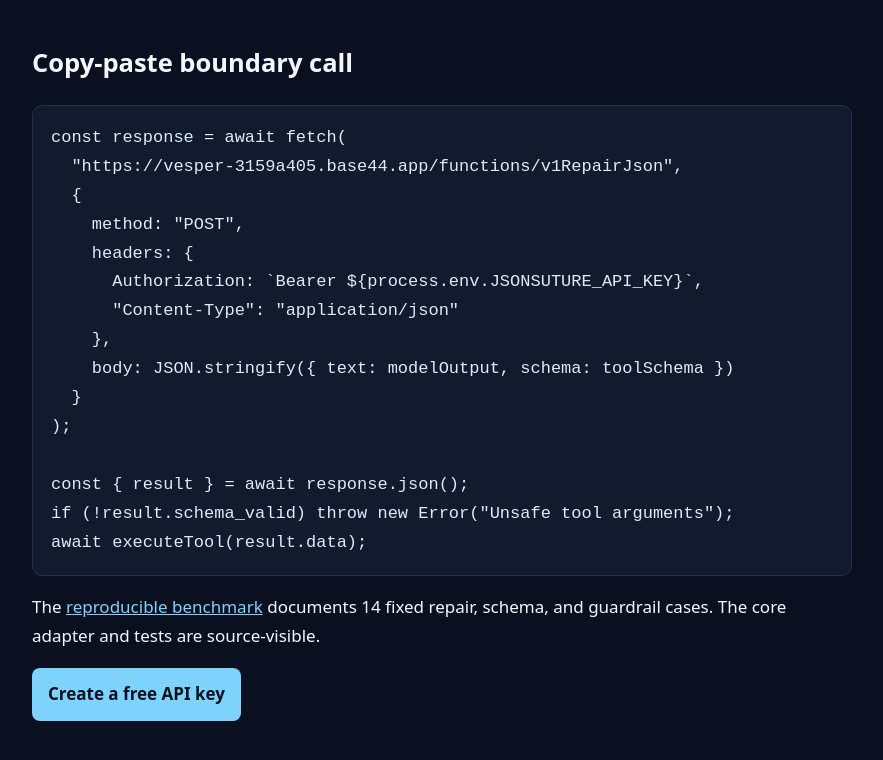
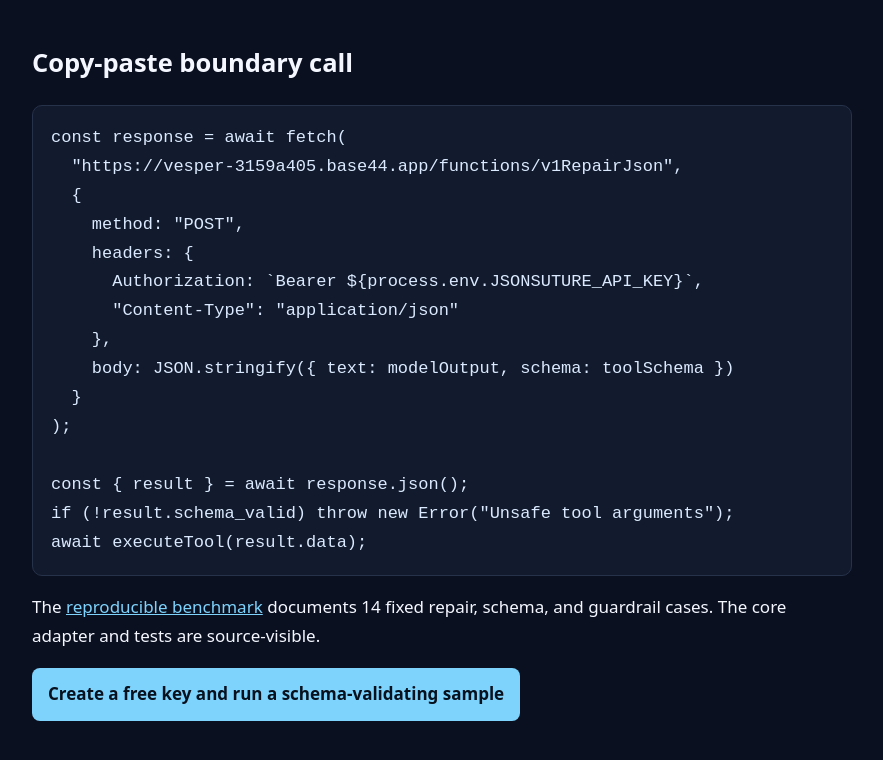
Before and after one commit to gilgold/jsonsuture-api, a website: page docs/guides/fix-malformed-llm-json.html in a window 1280 px wide. Shown: the part 1976-2736 px from the top of the page, without its empty margins (198-1081 px from the left). Drawn offline with Linux system fonts and the light colour scheme.

Commit message:
Route guide readers to browser sample

```diff
--- a/docs/guides/fix-malformed-llm-json.html
+++ b/docs/guides/fix-malformed-llm-json.html
@@ -61,6 +61,6 @@ if (!result.schema_valid) throw new Error("Unsafe tool arguments");
 await executeTool(result.data);</pre>
 
   <p>The <a href="https://github.com/gilgold/jsonsuture-api/blob/main/docs/BENCHMARK.md">reproducible benchmark</a> documents 14 fixed repair, schema, and guardrail cases. The core adapter and tests are source-visible.</p>
-  <p><a class="cta" href="https://vesper-3159a405.base44.app/functions/jsonSutureHome?source=guide">Create a free API key</a></p>
+  <p><a class="cta" href="https://vesper-3159a405.base44.app/functions/jsonSutureHome?source=guide">Create a free key and run a schema-validating sample</a></p>
 </body>
 </html>
```
